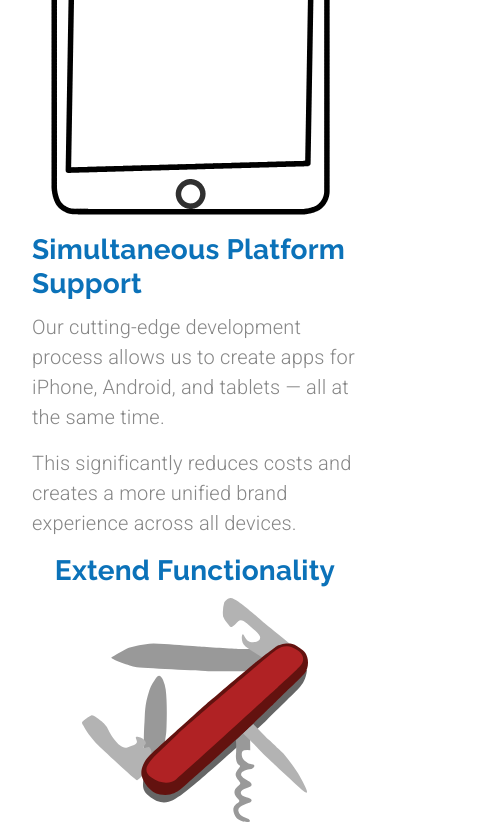
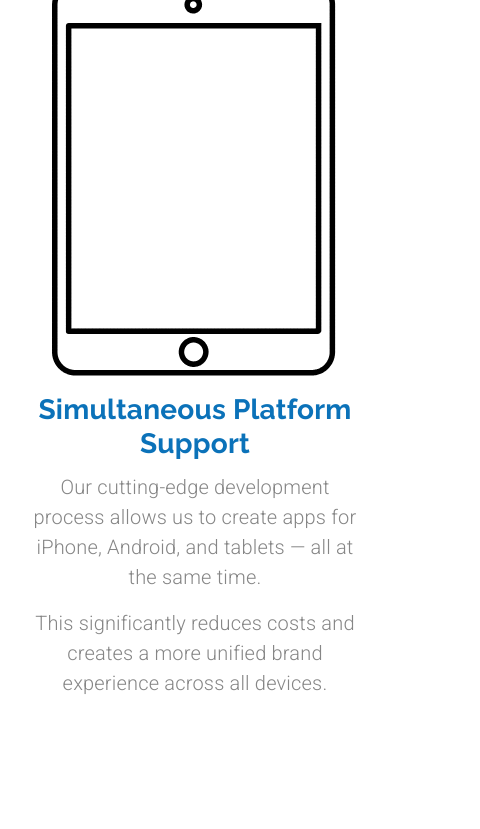
Before and after one commit to oscaramos/arc-development, a React (Create React App) app: page /mobileapps in a window 390 px wide. Shown: the part 1156-1985 px from the top of the page, 480 px wide, since content can reach past the window. Built offline with nearby package versions, Linux system fonts and the light colour scheme.

Commit message:
MobileApps more responsive

```diff
--- a/src/components/MobileApps.js
+++ b/src/components/MobileApps.js
@@ -102,7 +102,11 @@ function MobileApps() {
       </Grid>
 
       {/*----- Integration and Simultaneous Platform Support -----*/}
-      <Grid item container direction='row'>
+      <Grid
+        item container
+        direction={matchesMD? 'column': 'row'}
+        style={{ marginTop: '10em', textAlign: matchesMD? 'center': undefined }}
+      >
         <Grid item container md direction='column'>
           <Grid item>
             <Typography variant='h4' gutterBottom>
@@ -128,7 +132,7 @@ function MobileApps() {
           <Lottie options={mobileOptions} style={{ maxWidth: '20em' }} />
         </Grid>
 
-        <Grid item container md direction='column'>
+        <Grid item container md direction='column' style={{ textAlign: matchesMD? undefined: 'right' }}>
           <Grid item>
             <Typography variant='h4' gutterBottom>
               Simultaneous Platform Support
@@ -150,8 +154,12 @@ function MobileApps() {
       </Grid>
 
       {/*----- Extend Functionality, Access and Increase Engagement -----*/}
-      <Grid item container direction='row'>
-        <Grid item container md direction='column' alignItems='center'>
+      <Grid
+        item container
+        direction={matchesMD? 'column': 'row'}
+        style={{ marginTop: '15em', marginBottom: '15em' }}
+      >
+        <Grid item container md direction='column' alignItems='center' style={{ marginBottom: matchesMD? '8em': 0 }}>
           <Grid item>
             <Typography variant='h4' gutterBottom>
               Extend Functionality
@@ -162,18 +170,18 @@ function MobileApps() {
           </Grid>
         </Grid>
 
-        <Grid item container md direction='column' alignItems='center'>
+        <Grid item container md direction='column' alignItems='center' style={{ marginBottom: matchesMD? '8em': 0 }}>
           <Grid item>
             <Typography variant='h4' gutterBottom>
               Extend Access
             </Typography>
           </Grid>
           <Grid item>
-            <img src={access} alt='extend access' style={{ maxWidth: '28em' }} />
+            <img src={access} alt='extend access' style={{ maxWidth: matchesSM? '20em': '28em' }} />
           </Grid>
         </Grid>
 
-        <Grid item container md direction='column' alignItems='center'>
+        <Grid item container md direction='column' alignItems='center' style={{ marginBottom: matchesMD? '8em': 0 }}>
           <Grid item>
             <Typography variant='h4' gutterBottom>
               Increase Engagement
```
